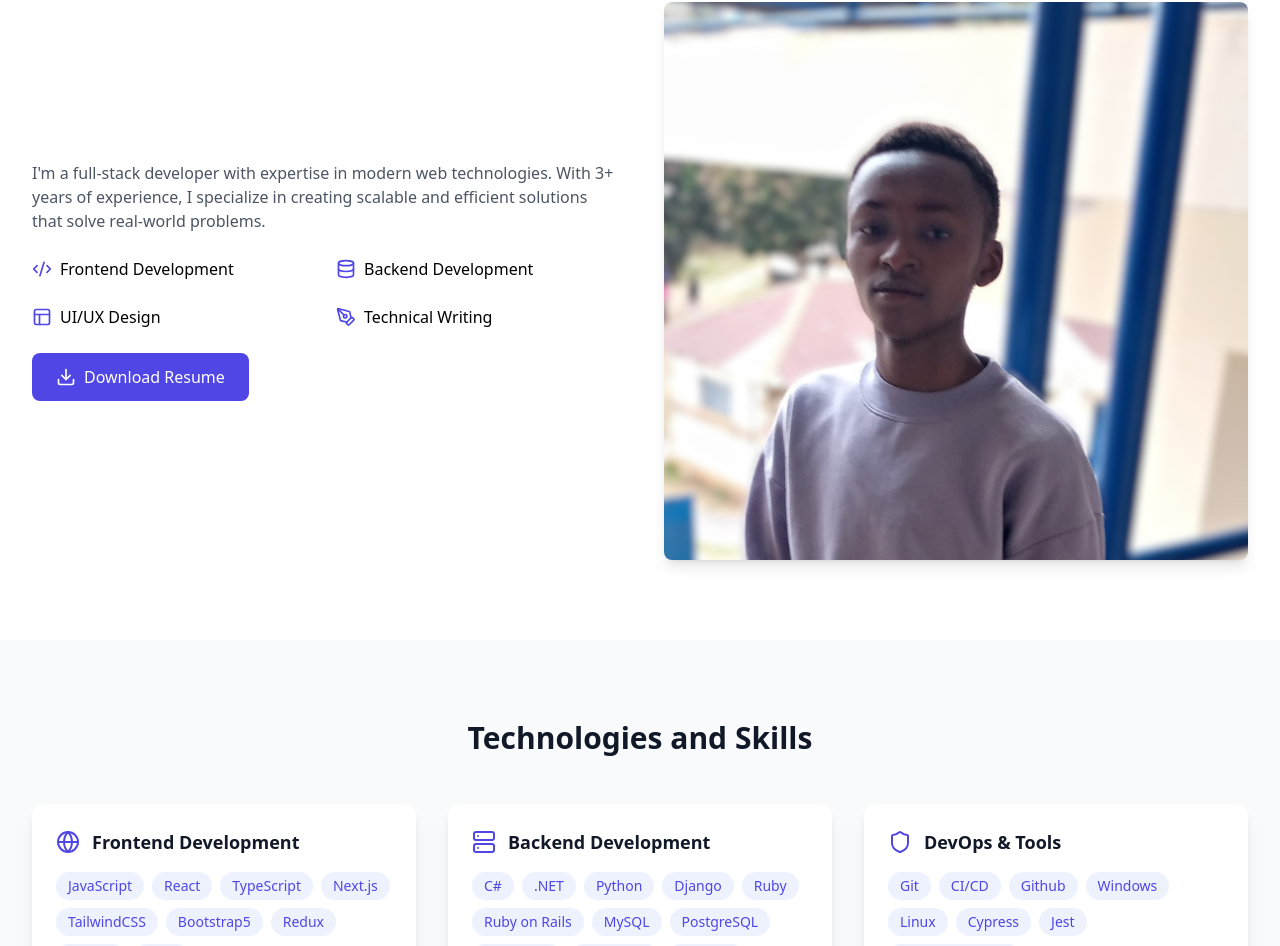
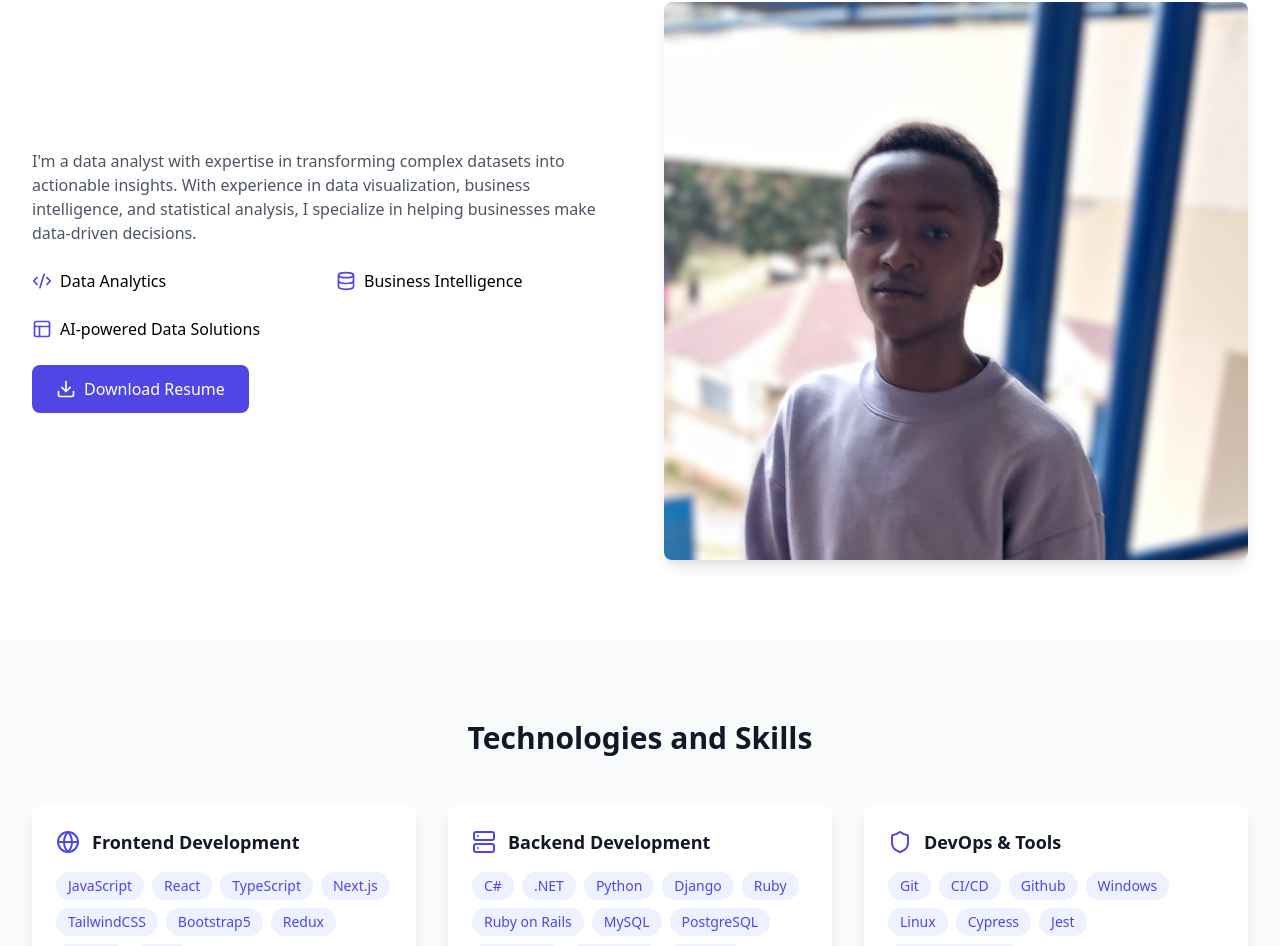
Before and after one commit to RaphaelItotia/Portfolio, a React (Vite) app: page / in a window 1280 px wide. Shown: the part 962-1908 px from the top of the page. Built offline with nearby package versions, Linux system fonts and the light colour scheme.

Commit message:
Update App.tsx

```diff
--- a/src/App.tsx
+++ b/src/App.tsx
@@ -235,27 +235,20 @@ function App() {
           <div className="grid grid-cols-1 md:grid-cols-2 gap-12 items-center">
             <div>
               <p className="text-gray-600 mb-6">
-                I'm a full-stack developer with expertise in modern web
-                technologies. With 3+ years of experience, I specialize in
-                creating scalable and efficient solutions that solve real-world
-                problems.
+                I'm a data analyst with expertise in transforming complex datasets into actionable insights. With experience in data visualization, business intelligence, and statistical analysis, I specialize in helping businesses make data-driven decisions.
               </p>
               <div className="grid grid-cols-2 gap-6 mb-6">
                 <div className="flex items-center gap-2">
                   <Code2 className="h-5 w-5 text-indigo-600" />
-                  <span>Frontend Development</span>
+                  <span>Data Analytics</span>
                 </div>
                 <div className="flex items-center gap-2">
                   <Database className="h-5 w-5 text-indigo-600" />
-                  <span>Backend Development</span>
+                  <span>Business Intelligence</span>
                 </div>
                 <div className="flex items-center gap-2">
                   <Layout className="h-5 w-5 text-indigo-600" />
-                  <span>UI/UX Design</span>
-                </div>
-                <div className="flex items-center gap-2">
-                  <PenTool className="h-5 w-5 text-indigo-600" />
-                  <span>Technical Writing</span>
+                  <span>AI-powered Data Solutions</span>
                 </div>
               </div>
               <ResumeButton />
```
